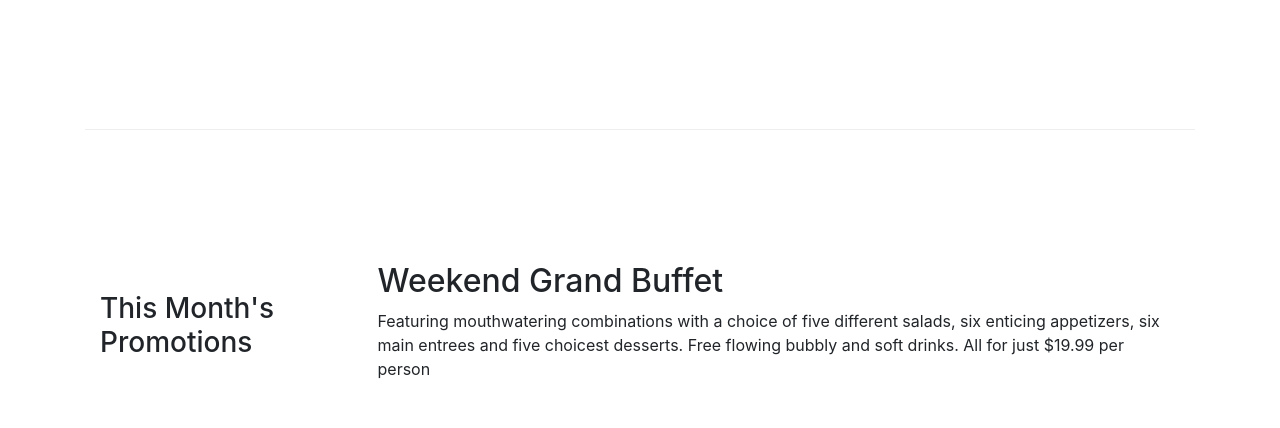
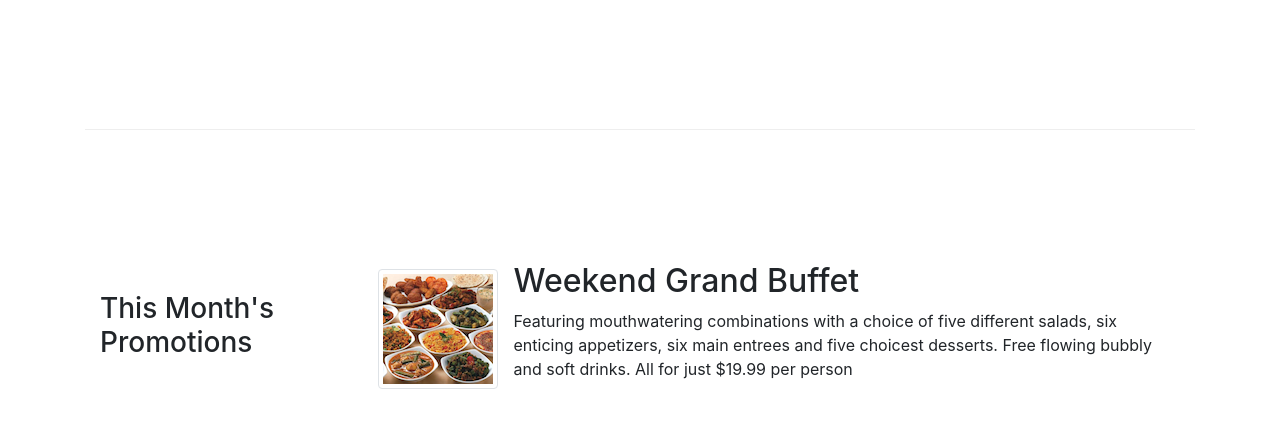
Before and after one commit to atulr5124/bootstrap-c0nfusion, a website: page index.html in a window 1280 px wide. Shown: the part 604-1032 px from the top of the page. Drawn offline with nearby package versions, Linux system fonts and the light colour scheme.

Commit message:
Images and Media 2

```diff
--- a/index.html
+++ b/index.html
@@ -72,10 +72,15 @@
                 <h3>This Month's Promotions</h3>
             </div>
             <div class="col col-sm col-md">
-                <h2>Weekend Grand Buffet</h2>
-                <p>Featuring mouthwatering combinations with a choice of five different salads, six enticing appetizers,
-                    six main entrees and five choicest desserts. Free flowing bubbly and soft drinks. All for just
-                    $19.99 per person </p>
+                <div class="media">
+                    <img src="./img/buffet.png" alt="Buffet" class="d-flex mr-3 img-thumbnail align-self-center">
+                    <div class="media-body">
+                        <h2 class="mt-0">Weekend Grand Buffet</h2>
+                        <p class="d-none d-sm-block">Featuring mouthwatering combinations with a choice of five different salads, six enticing appetizers,
+                            six main entrees and five choicest desserts. Free flowing bubbly and soft drinks. All for just
+                            $19.99 per person </p>
+                    </div>
+                </div>
             </div>
         </div>
 
@@ -89,7 +94,7 @@
                     <div class="media-body">
                         <h2 class="mt-0">Alberto Somayya</h2>
                         <h4>Executive Chef</h4>
-                        <p>Award winning three-star Michelin chef with wide International experience having worked closely with
+                        <p class="d-none d-sm-block">Award winning three-star Michelin chef with wide International experience having worked closely with
                         whos-who in the culinary world, he specializes in creating mouthwatering Indo-Italian fusion
                         experiences. </p>
                     </div>
```
